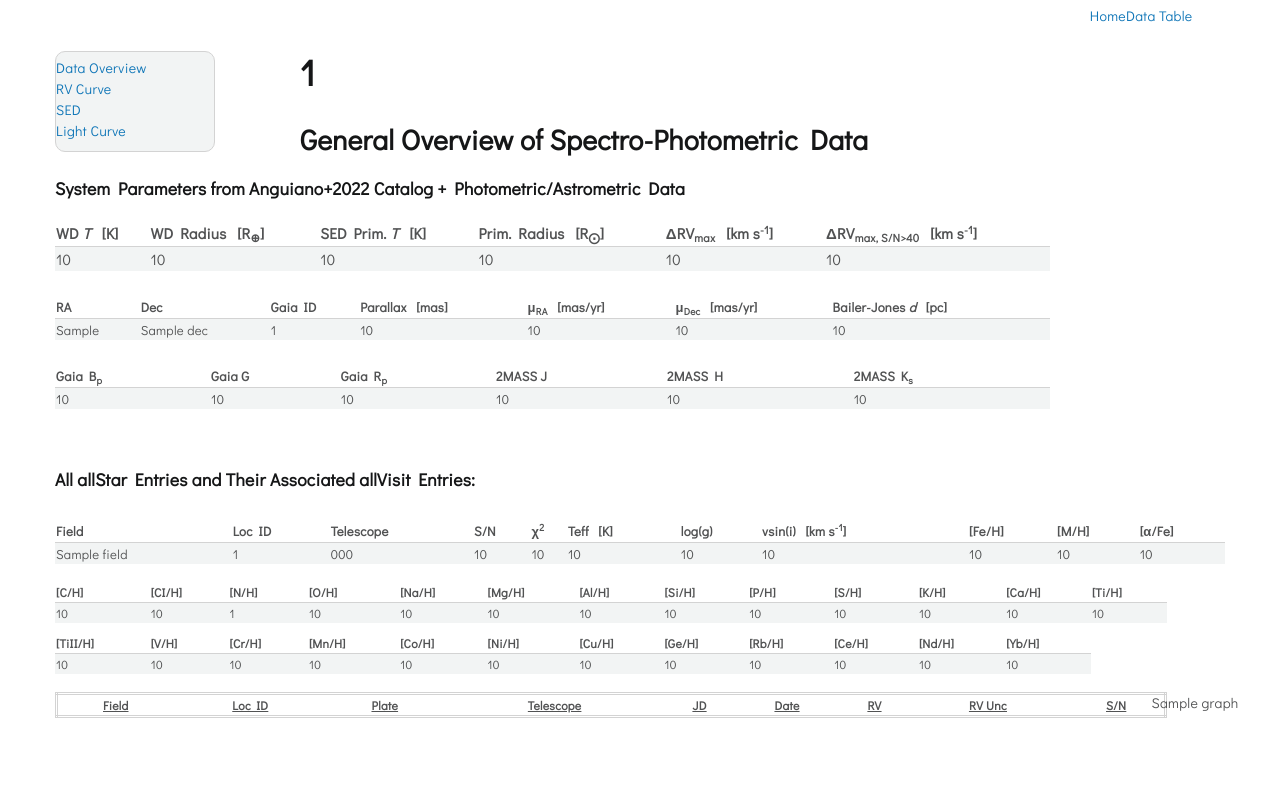
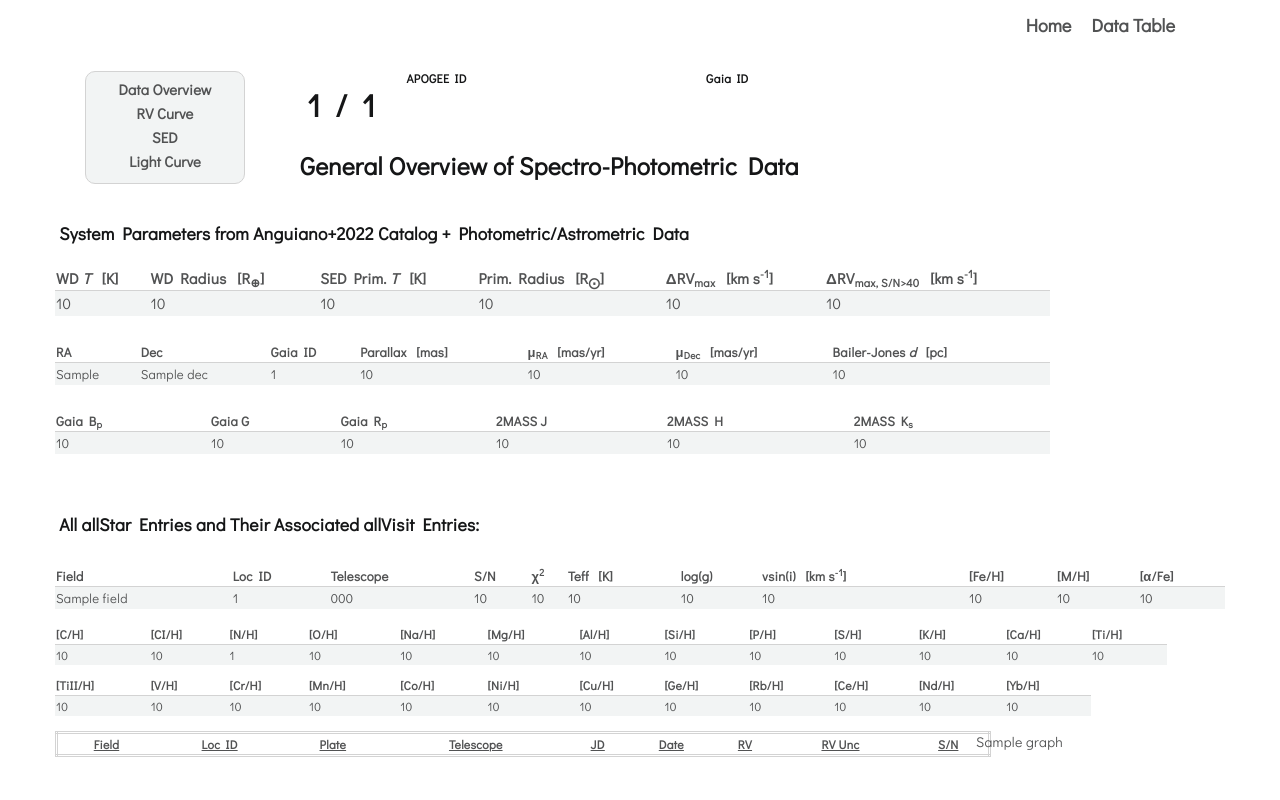
Before and after one commit to cmazzdaher/aggc-web, a Django app: template wdbinsite/wdbinsite/templates/datatable/summary.html in a window 1280 px wide. Run offline with Django 4.2, Linux system fonts and the light colour scheme; the template is opened without the code that fills it: most values are stand-ins (such as "Sample title", 1, 10 or a date in 2020); lists and menus that the app fills with data are empty; some libraries are stand-ins or nearby versions.

Commit message:
make broad updates to formatting

```diff
--- a/wdbinsite/wdbinsite/static/css/newstyle.css
+++ b/wdbinsite/wdbinsite/static/css/newstyle.css
@@ -46,12 +46,17 @@ html {
   padding: 30px 65px;
 }
 
+.rounded {
+  border-radius: 10px !important;
+}
+
 h1, h2, h3, h4, h5, h6 {
   color: #151617;
   font-family: "Didact Gothic", sans-serif;
   font-weight: 700;
   letter-spacing: 0.02rem;
   margin-top: 0;
+  white-space: pre;
 }
 
 h1, .h1 {
@@ -396,35 +401,70 @@ input, textarea {
 /*---------- components ----------*/
 /*------- navigations -------*/
 /*--- navbars ---*/
-.navbar {
-  padding: 5px;
-  padding-right: 10px;
-}
-
-.nav-link {
-  font-size: 1.1rem;
+
+.navbar-nav > .active > a {
+	color: #0e75b7;
+}
+
+.custom-top-nav {
+    padding: 5px;
+    padding-right: 20px;
+}
+
+.custom-top-nav > li {
+	padding-left: 20px;
+}
+
+.nav-link-top {
+  font-size: 1.3rem;
   font-weight: 600;
-  letter-spacing: 0.01rem;
+  letter-spacing: 0.005rem;
   text-align: center;
   color: #515253;
-}
-
-.navbar-nav > .active > a {
-	color: #0e75b7;
 }
 
 .custom-side-nav {
 	background-color: #F2F4F4;
 	border: 1px solid #d3d3d3;
-	margin-left: -30px;
-	margin-right: 30px;
+	text-align: center;
+}
+
+
+.nav-link-side {
+  font-size: 1.05rem;
+  font-weight: 600;
+  letter-spacing: 0.01rem;
+
+  color: #515253;
+}
+
+
+
+.custom-side-nav ul {
 	padding-top: 5px;
-	margin-bottom: 10px;
-
-}
+	padding-bottom: 0px;
+}
+
+
+.custom-side-nav li {
+	display: inline-block;
+	width: 100%;
+	padding-top: 2px;
+	padding-bottom: 0px;
+}
+
+
 
 /*--- end of navbars ---*/
 /*------- end of navigations -------*/
+/*--- footer table ---*/
+div.interacttable {
+	width: 100%;
+	background-color: #F2F4F4;
+	border: 1px solid #d3d3d3;
+	text-align: center;
+}
+/*--- end of footer table ---*/
 /*---------- end of components ----------*/
 /*------- utility classes -------*/
 
@@ -2052,7 +2092,3 @@ img {
 }
 
 /* end of positions */
-
-.rounded {
-  border-radius: 10px !important;
-}
--- a/wdbinsite/wdbinsite/templates/datatable/summary.html
+++ b/wdbinsite/wdbinsite/templates/datatable/summary.html
@@ -8,10 +8,11 @@
       {% include 'datatable/source_navbar_content.html' %}
     </div>
 
-	<div class="col-lg-9" style="padding-left: 40px;">
-	 <h1> {{object_id}}</h1>
+	<div class="col-lg-9 pl-40 pb-20">
+	 <h6 class="ti-12 mb-0">                                    APOGEE ID                                                                                 Gaia ID</h6>
+	 <h2> {{object_id}}  /  {{borja.0.Gaia_ID}}</h2>
 	  <br>
-      <h3>General Overview of Spectro-Photometric Data</h3>
+      <h4>General Overview of Spectro-Photometric Data</h4>
     </div>
 
 
@@ -19,7 +20,7 @@
 
       <h6> System Parameters from Anguiano+2022 Catalog + Photometric/Astrometric Data</h6>
 
-	  <table id='valueadded' class="myline mystripes-td ti-15" style="width:85%; margin-top: 15px; margin-bottom: 25px;">
+	  <table id='valueadded' class="myline mystripes-td ti-15 mt-15 mb-25" style="width:85%;">
   	   <tbody>
 
           <tr class="prespace">
@@ -43,7 +44,7 @@
 	    </tbody>
       </table>
 
-	  <table id='astrometrics' class="myline mystripes-td ti-13" style="width:85%; margin-bottom: 25px;">
+	  <table id='astrometrics' class="myline mystripes-td ti-13 mb-25" style="width:85%;">
 		<tbody>
 		  <tr class="prespace">
   	        <th>RA</th>
@@ -69,7 +70,7 @@
 	  </table>
 
 
-	  <table id='photometry' class="myline mystripes-td ti-13" style="width:85%; margin-bottom: 50px;">
+	  <table id='photometry' class="myline mystripes-td ti-13 mb-50" style="width:85%;">
 		<tbody>
 		  <tr class="prespace">
 
@@ -94,10 +95,10 @@
 		</tbody>
 	  </table>
 
-	   <h6 style="margin-top: 10px; margin-bottom: -20px"> All allStar Entries and Their Associated allVisit Entries:</h6>
+	   <h6 class="mt-10" style="margin-bottom: -20px"> All allStar Entries and Their Associated allVisit Entries:</h6>
 	  {% for i in allStar %}
 
-		<table id='apogee_basics' class="myline mystripes-td ti-13" style="width:100%; margin-top: 50px; margin-bottom: 18px;">
+		<table id='apogee_basics' class="myline mystripes-td ti-13 mt-50 mb-15" style="width:100%;">
 		  <tbody>
   	        <tr class="prespace">
 		      <th>Field</th>
@@ -129,7 +130,7 @@
 		  </tbody>
 		 </table>
 
-	 <table id='apogee_chems' class="myline mystripes-td ti-12" style="width:95%; margin-bottom: 18px;">
+	 <table id='apogee_chems' class="myline mystripes-td ti-12 mb-15" style="width:95%;">
   	  <tbody>
 
         <tr>
@@ -200,7 +201,7 @@
 	  </tbody>
      </table>
 
-	 <table id='apogee_visits' class="visstyle rounded ti-12" style="width:95%; margin-bottom: 20px;">
+	 <table id='apogee_visits' class="visstyle rounded ti-12 mb-20" style="width:80%;">
   	  <tbody>
 	    <tr>
 		  <th><u>Field</u></th>
@@ -244,4 +245,6 @@
 	</div>
 
 
+
+
 {% endblock %}
```
Also changed, not shown: wdbinsite/wdbinsite/apps/datatable/views.py (+6 -2 lines), wdbinsite/wdbinsite/templates/datatable/lightcurve.html (+4 -3 lines), wdbinsite/wdbinsite/templates/datatable/rvcurve.html (+6 -5 lines), wdbinsite/wdbinsite/templates/datatable/sed.html (+4 -3 lines), wdbinsite/wdbinsite/templates/datatable/table.html (+6 -6 lines).
